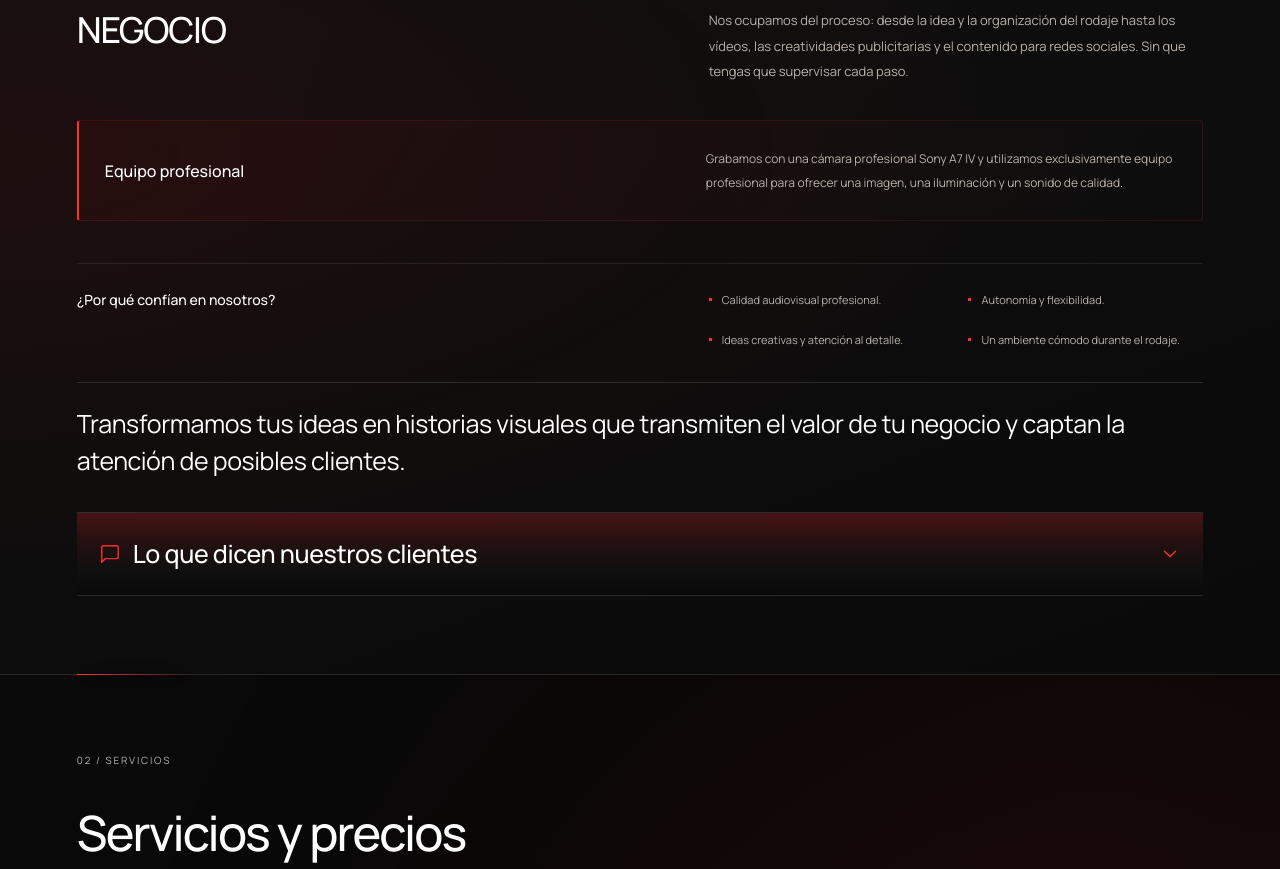
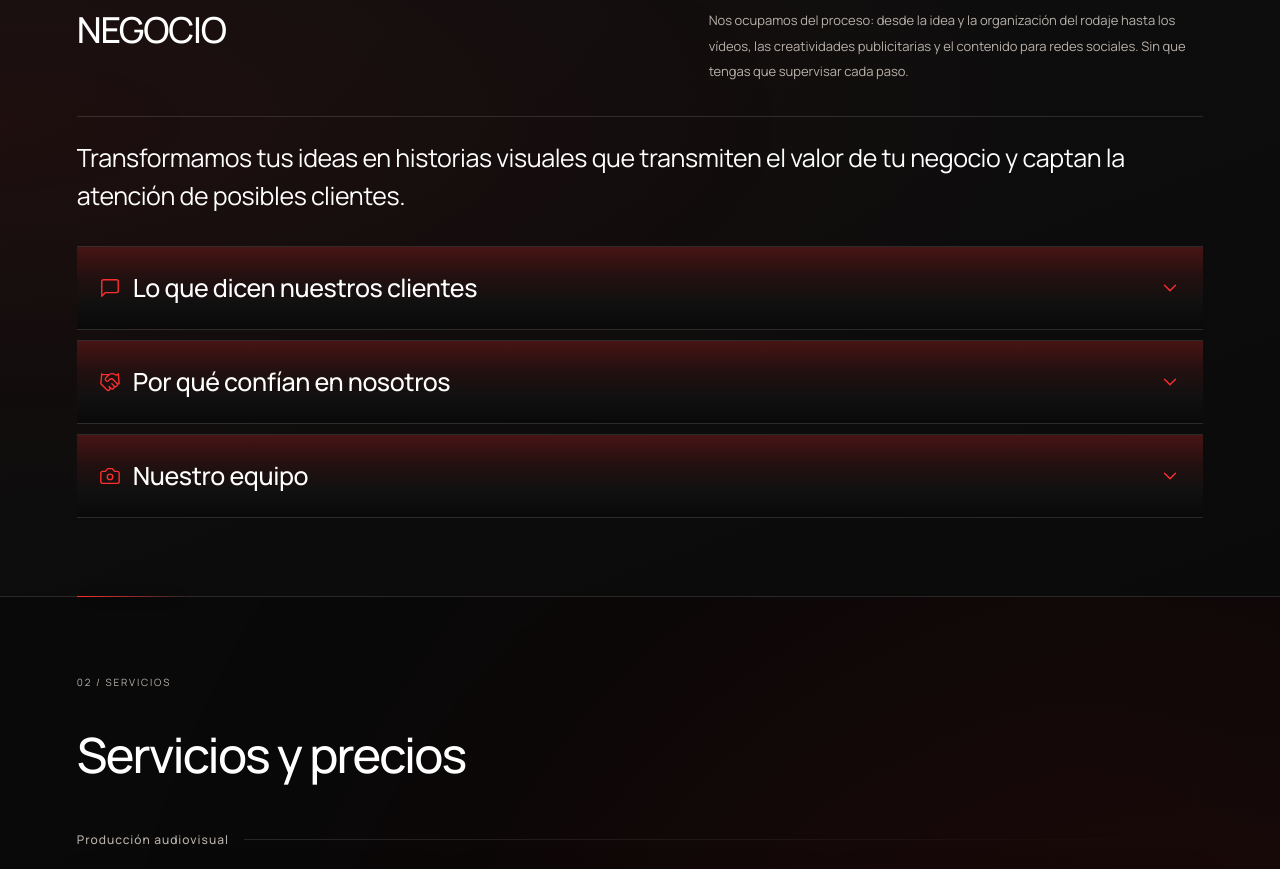
Before and after one commit to danil200891-jpg/ArtPro, a React (Vite) app: page / in a window 1280 px wide. Shown: the part 1020-1889 px from the top of the page. Built offline with nearby package versions, Linux system fonts and the light colour scheme.

Commit message:
Group about content into three matching accordions

```diff
--- a/src/about.ts
+++ b/src/about.ts
@@ -11,12 +11,13 @@ export const aboutContent: Record<Lang, AboutContent> = {
         "ArtProduction превращает ваши идеи в качественный визуальный контент, который помогает привлекать внимание к бизнесу, вызывать доверие и заинтересовывать новых клиентов.",
         "Мы организуем весь процесс: от идеи и съёмки до готовых видео, рекламных креативов и контента для социальных сетей. Вам не нужно контролировать каждый шаг или разбираться в технических деталях."
     ],
-    approach: "Почему нам доверяют?",
+    approach: "Почему нам доверяют",
     items: [
-        "Профессиональное качество съёмки.",
-        "Самостоятельность и гибкость в работе.",
-        "Креативные идеи и внимание к деталям.",
-        "Комфортная атмосфера на съёмке."
+        "Понимаем ваш бизнес, а не просто техническое задание. Предлагаем контент под задачи и цели компании.",
+        "Создаём контент, который соответствует уровню вашего бренда. Уделяем внимание визуальному стилю и деталям.",
+        "Берём весь процесс производства на себя. От подготовки и съёмки до готовых материалов.",
+        "Находим индивидуальное решение для каждой задачи. Адаптируем идеи и формат под специфику бизнеса.",
+        "Становимся постоянным контент-партнёром вашего бизнеса. Помогаем поддерживать регулярное производство видеоконтента, фотографий и рекламных креативов."
     ],
     location: "Мы превращаем ваши идеи в визуальные истории, которые раскрывают ценность вашего бизнеса и привлекают внимание потенциальных клиентов.",
     reviewsTitle: "Что говорят наши клиенты",
@@ -34,12 +35,13 @@ export const aboutContent: Record<Lang, AboutContent> = {
         "En ArtProduction transformamos tus ideas en contenido visual de calidad que ayuda a dar visibilidad a tu negocio, generar confianza y despertar interés.",
         "Nos ocupamos del proceso: desde la idea y la organización del rodaje hasta los vídeos, las creatividades publicitarias y el contenido para redes sociales. Sin que tengas que supervisar cada paso."
     ],
-    approach: "¿Por qué confían en nosotros?",
+    approach: "Por qué confían en nosotros",
     items: [
-        "Calidad audiovisual profesional.",
-        "Autonomía y flexibilidad.",
-        "Ideas creativas y atención al detalle.",
-        "Un ambiente cómodo durante el rodaje."
+        "Entendemos tu negocio, más allá del briefing. Proponemos contenido adaptado a las necesidades y los objetivos de tu empresa.",
+        "Creamos contenido a la altura de tu marca. Cuidamos el estilo visual y los detalles.",
+        "Nos encargamos de todo el proceso de producción. Desde la preparación y el rodaje hasta la entrega de los materiales.",
+        "Encontramos una solución a medida para cada proyecto. Adaptamos las ideas y el formato a las particularidades de tu negocio.",
+        "Nos convertimos en tu colaborador habitual para la creación de contenido. Te ayudamos a mantener una producción regular de vídeos, fotografías y creatividades publicitarias."
     ],
     location: "Transformamos tus ideas en historias visuales que transmiten el valor de tu negocio y captan la atención de posibles clientes.",
     reviewsTitle: "Lo que dicen nuestros clientes",
@@ -59,10 +61,11 @@ export const aboutContent: Record<Lang, AboutContent> = {
     ],
     approach: "Why clients trust us",
     items: [
-        "Professional production quality.",
-        "Independence and flexibility.",
-        "Creative ideas and attention to detail.",
-        "A relaxed filming experience."
+        "We understand your business, not just the brief. We propose content tailored to your company’s needs and goals.",
+        "We create content that lives up to your brand. We pay attention to visual style and detail.",
+        "We handle the entire production process. From preparation and filming to the finished materials.",
+        "We find an individual solution for each task. We adapt ideas and formats to the specifics of your business.",
+        "We become your ongoing content partner. We help you maintain regular production of video content, photography and advertising creatives."
     ],
     location: "We turn your ideas into visual stories that reveal the value of your business and attract the attention of potential customers.",
     reviewsTitle: "What our clients say",
--- a/src/main.tsx
+++ b/src/main.tsx
@@ -1,6 +1,6 @@
 import React, {useEffect, useState} from 'react';
 import {createRoot} from 'react-dom/client';
-import {MessageSquare, ChevronDown, ArrowUpRight, Menu, X, Instagram, MessageCircle, Clapperboard, Film, CalendarDays, Layers, Camera, Share2, Target, Video} from 'lucide-react';
+import {Handshake, MessageSquare, ChevronDown, ArrowUpRight, Menu, X, Instagram, MessageCircle, Clapperboard, Film, CalendarDays, Layers, Camera, Share2, Target, Video} from 'lucide-react';
 import {copy, services, contacts, editorial, type Lang} from './config';
 import {aboutContent, rodynaDescription, coriumAttribution} from './about';
 import {presentation} from './presentation';
@@ -19,6 +19,16 @@ const reviewClients = [
 const serviceIcons = [Clapperboard, Film, CalendarDays, Layers, Camera, Share2, Target, Video];
 const displayOrder = [...services.filter(s=>s.group===0), ...services.filter(s=>s.group===1)];
 const navigation = [{id:'home',index:0},{id:'about',index:2},{id:'services',index:1},{id:'contact',index:3}];
+
+function AboutAccordion({title, icon: Icon, children}: {title:string; icon:typeof MessageSquare; children:React.ReactNode}) {
+  return <details className="about-reviews">
+    <summary>
+      <span className="reviews-heading"><Icon className="reviews-message" size={22} strokeWidth={1.5} aria-hidden="true"/><span className="reviews-title">{title}</span></span>
+      <ChevronDown className="reviews-arrow" size={22} strokeWidth={1.5} aria-hidden="true"/>
+    </summary>
+    {children}
+  </details>;
+}
 
 function App() {
   const [lang, setLang] = useState<Lang>(() => {
@@ -94,24 +104,21 @@ function App() {
           <h2 id="about-title">{about.title}</h2>
           <div className="about-story">{about.paragraphs.map(p=><p key={p}>{p}</p>)}</div>
         </div>
-        <aside className="equipment" aria-labelledby="equipment-title"><div><h3 id="equipment-title">{details.equipmentTitle}</h3></div><p>{details.equipment}</p></aside>
-        <div className="about-approach"><h3>{about.approach}</h3><ul>{about.items.map(item=><li key={item}>{item}</li>)}</ul></div>
         <p className="about-conclusion">{about.location}</p>
-        <details className="about-reviews">
-          <summary>
-            <span className="reviews-heading">
-              <MessageSquare className="reviews-message" size={22} strokeWidth={1.5} aria-hidden="true"/>
-              <span className="reviews-title">{about.reviewsTitle}</span>
-            </span>
-            <ChevronDown className="reviews-arrow" size={22} strokeWidth={1.5} aria-hidden="true"/>
-          </summary>
+        <AboutAccordion title={about.reviewsTitle} icon={MessageSquare}>
           <div className="about-review-list">{about.reviews.map((review,index)=><blockquote key={index} className="about-review full-review">
             <p>«{review}»</p><cite>{reviewClients[index]?<span className="review-author">
               <img className={index===2?"corium-logo":undefined} src={import.meta.env.BASE_URL+reviewClients[index].image} alt={reviewClients[index].name} width={index===2?90:64} height={index===2?28:64} loading="lazy" decoding="async"/>
               <span><strong>{reviewClients[index].name}</strong>{index===1&&<span>{rodynaDescription[lang]}</span>}{index===2&&<span>{coriumAttribution[lang].description}</span>}<a href={reviewClients[index].url} target="_blank" rel="noopener noreferrer">{index===2?coriumAttribution[lang].website:"Instagram"}<ArrowUpRight size={12} aria-hidden="true"/></a></span>
             </span>:about.reviewLabel}</cite>
           </blockquote>)}</div>
-        </details>
+        </AboutAccordion>
+        <AboutAccordion title={about.approach} icon={Handshake}>
+          <ul className="about-benefits">{about.items.map(item=><li key={item}>{item}</li>)}</ul>
+        </AboutAccordion>
+        <AboutAccordion title={details.equipmentTitle} icon={Camera}>
+          <p className="about-equipment-copy">{details.equipment}</p>
+        </AboutAccordion>
       </section>
 
       <section className="section services" id="services" aria-labelledby="services-title">
--- a/src/productionDetails.ts
+++ b/src/productionDetails.ts
@@ -1,7 +1,7 @@
 import type {Lang} from './services';
 export const productionDetails: Record<Lang, {equipmentTitle:string;equipment:string;reelsMinimum:string;rawName:string;rawDescription:string;rawUnit:string}> = {
- ru: {equipmentTitle:'Профессиональное оборудование',equipment:'Мы снимаем на профессиональную камеру Sony A7 IV и используем исключительно профессиональное оборудование для качественного изображения, освещения и звука.',reelsMinimum:'Минимальный заказ — 4 видео за одну съёмку.',rawName:'Видеосъёмка без монтажа',rawDescription:'Клиент получает отснятый материал без последующей обработки и монтажа.',rawUnit:'/ час'},
- es: {equipmentTitle:'Equipo profesional',equipment:'Grabamos con una cámara profesional Sony A7 IV y utilizamos exclusivamente equipo profesional para ofrecer una imagen, una iluminación y un sonido de calidad.',reelsMinimum:'Pedido mínimo: 4 vídeos por sesión de grabación.',rawName:'Grabación de vídeo sin edición',rawDescription:'Recibirás el material grabado, sin procesamiento posterior ni edición.',rawUnit:'/ hora'},
- uk: {equipmentTitle:'Професійне обладнання',equipment:'Ми знімаємо на професійну камеру Sony A7 IV і використовуємо виключно професійне обладнання для якісного зображення, освітлення та звуку.',reelsMinimum:'Мінімальне замовлення — 4 відео за одну зйомку.',rawName:'Відеозйомка без монтажу',rawDescription:'Клієнт отримує відзнятий матеріал без подальшої обробки та монтажу.',rawUnit:'/ годину'},
- en: {equipmentTitle:'Professional equipment',equipment:'We shoot with a professional Sony A7 IV camera and use only professional equipment to deliver high-quality images, lighting and sound.',reelsMinimum:'Minimum order: 4 videos per filming session.',rawName:'Video filming without editing',rawDescription:'You receive the recorded footage without any subsequent processing or editing.',rawUnit:'/ hour'}
+ ru: {equipmentTitle:"Наше оборудование",equipment:"Мы работаем с профессиональными камерами Sony, используем профессиональное освещение, беспроводные петличные микрофоны, стабилизаторы и другое съёмочное оборудование. Это позволяет нам обеспечивать качественное изображение, свет и звук в различных условиях съёмки.",reelsMinimum:'Минимальный заказ — 4 видео за одну съёмку.',rawName:'Видеосъёмка без монтажа',rawDescription:'Клиент получает отснятый материал без последующей обработки и монтажа.',rawUnit:'/ час'},
+ es: {equipmentTitle:"Nuestro equipo",equipment:"Trabajamos con cámaras profesionales Sony y utilizamos iluminación profesional, micrófonos de solapa inalámbricos, estabilizadores y otros equipos de grabación. Esto nos permite ofrecer una imagen, una iluminación y un sonido de calidad en distintas condiciones de rodaje.",reelsMinimum:'Pedido mínimo: 4 vídeos por sesión de grabación.',rawName:'Grabación de vídeo sin edición',rawDescription:'Recibirás el material grabado, sin procesamiento posterior ni edición.',rawUnit:'/ hora'},
+ uk: {equipmentTitle:"Наше обладнання",equipment:"Ми працюємо з професійними камерами Sony, використовуємо професійне освітлення, бездротові петличні мікрофони, стабілізатори та інше знімальне обладнання. Це дозволяє нам забезпечувати якісне зображення, світло й звук у різних умовах зйомки.",reelsMinimum:'Мінімальне замовлення — 4 відео за одну зйомку.',rawName:'Відеозйомка без монтажу',rawDescription:'Клієнт отримує відзнятий матеріал без подальшої обробки та монтажу.',rawUnit:'/ годину'},
+ en: {equipmentTitle:"Our equipment",equipment:"We work with professional Sony cameras and use professional lighting, wireless lavalier microphones, stabilisers and other filming equipment. This allows us to deliver high-quality images, lighting and sound in a range of filming conditions.",reelsMinimum:'Minimum order: 4 videos per filming session.',rawName:'Video filming without editing',rawDescription:'You receive the recorded footage without any subsequent processing or editing.',rawUnit:'/ hour'}
 };
```
Also changed, not shown: src/styles.css (+7 -0 lines), src/ukrainian.ts (+7 -6 lines).
